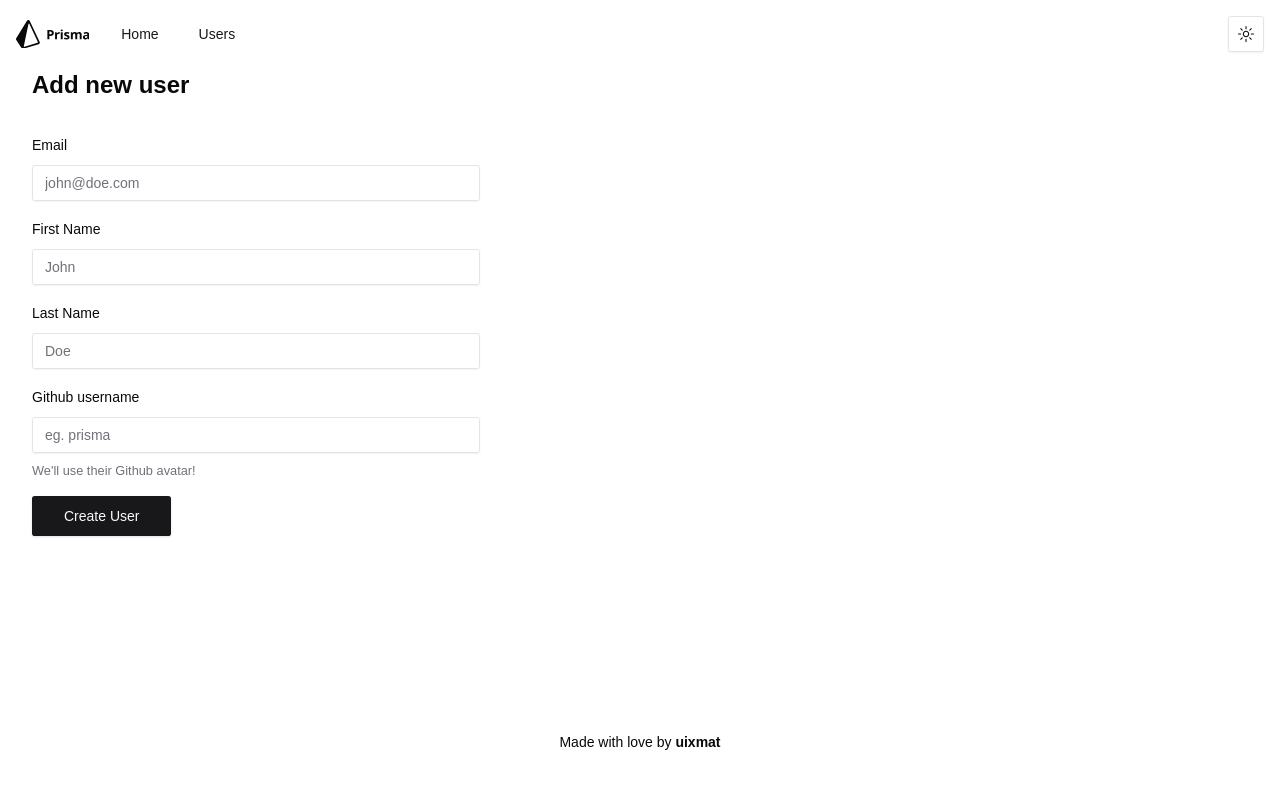
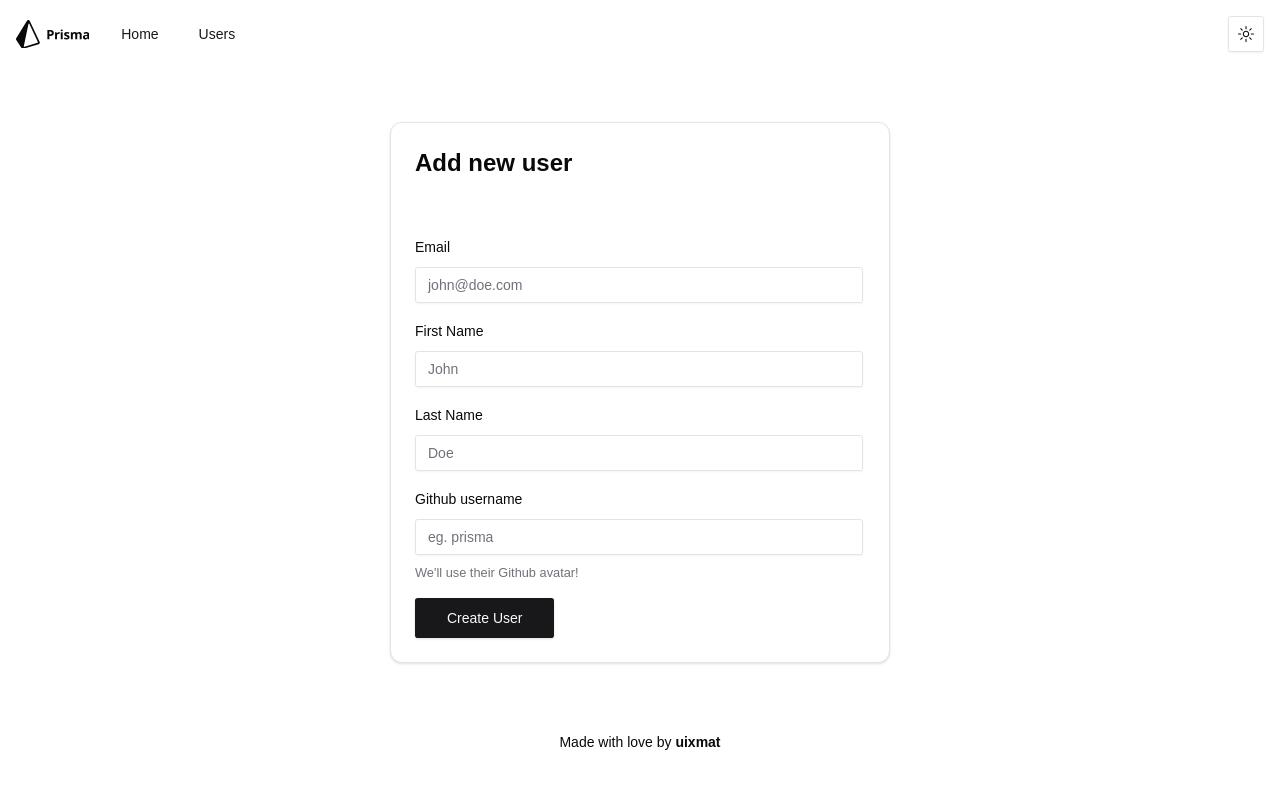
Before and after one commit to uixmat/prisma-x, a Next.js app: page /users/add in a window 1280 px wide. Shown: the top 788 px of the page. Built offline with nearby package versions, Linux system fonts and the light colour scheme.

Commit message:
improved add/edit pages with layout and shadcn cards

```diff
--- a/src/app/users/[id]/edit/page.tsx
+++ b/src/app/users/[id]/edit/page.tsx
@@ -2,6 +2,9 @@ import type { Metadata } from "next";
 
 // Components
 import { UserForm } from "@/components/organisms/user-form";
+
+// UI
+import { Card, CardHeader, CardContent } from "@/components/ui/card";
 
 // Actions
 import { getUserById } from "@/lib/actions/user";
@@ -19,10 +22,11 @@ export default async function EditUser({
   const user = await getUserById(id);
 
   return (
-    <>
-      <h1 className="text-2xl font-bold mb-8">Edit user</h1>
-
-      {user && <UserForm user={user} />}
-    </>
+    <Card className="w-full max-w-[500px]">
+      <CardHeader>
+        <h1 className="text-2xl font-bold mb-8">Edit user</h1>
+      </CardHeader>
+      <CardContent>{user && <UserForm user={user} />}</CardContent>
+    </Card>
   );
 }
--- a/src/app/users/add/page.tsx
+++ b/src/app/users/add/page.tsx
@@ -1,5 +1,10 @@
 import type { Metadata } from "next";
+
+// Components
 import { UserForm } from "@/components/organisms/user-form";
+
+// UI
+import { Card, CardHeader, CardContent } from "@/components/ui/card";
 
 export const metadata: Metadata = {
   title: "Add user",
@@ -7,9 +12,13 @@ export const metadata: Metadata = {
 
 export default function AddUser() {
   return (
-    <>
-      <h1 className="text-2xl font-bold mb-8">Add new user</h1>
-      <UserForm />
-    </>
+    <Card className="w-full max-w-[500px]">
+      <CardHeader>
+        <h1 className="text-2xl font-bold mb-8">Add new user</h1>
+      </CardHeader>
+      <CardContent>
+        <UserForm />
+      </CardContent>
+    </Card>
   );
 }
--- /dev/null
+++ b/src/app/users/layout.tsx
@@ -0,0 +1,11 @@
+export default function UsersLayout({
+  children,
+}: {
+  children: React.ReactNode;
+}) {
+  return (
+    <div className="container mx-auto py-8 flex flex-1 justify-center items-center">
+      {children}
+    </div>
+  );
+}
```
